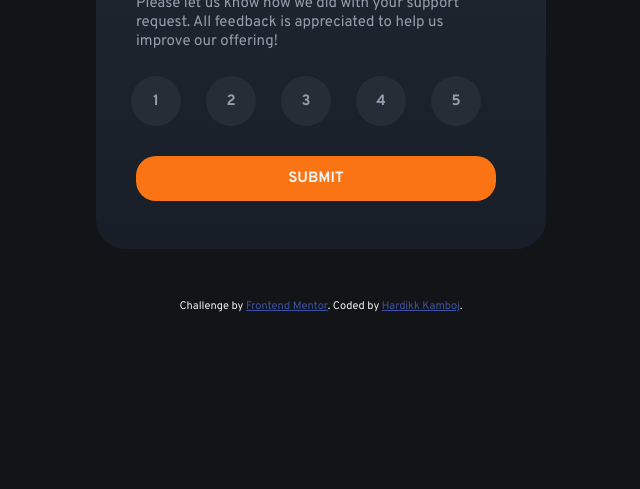
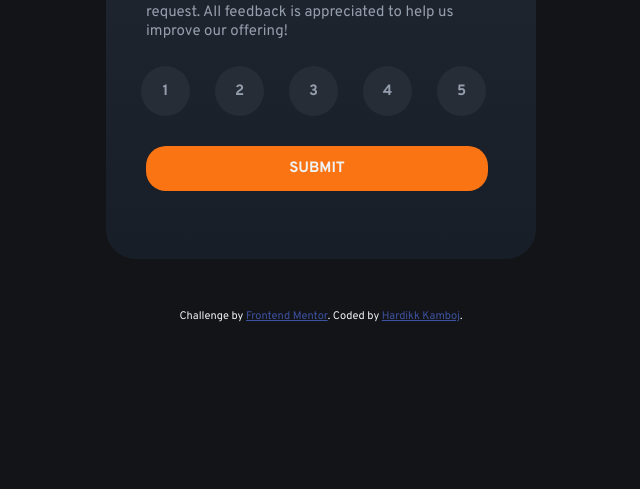
Before and after one commit to khardikk/interactive-rating-component-main, a plain HTML site: page index.html in a window 1280 px wide. Shown: the part 327-816 px from the top of the page, without its empty margins (319-959 px from the left). Drawn offline with Linux system fonts and the light colour scheme.

Commit message:
width changes

```diff
--- a/style.css
+++ b/style.css
@@ -17,8 +17,8 @@ body{
 .card{
     display: flex;
     flex-direction: column;
-    width: 400px;
-    height: 350px;
+    width: 380px;
+    height: 370px;
     padding: 25px;
     margin-bottom: 50px;
     border-radius: 30px;
```
